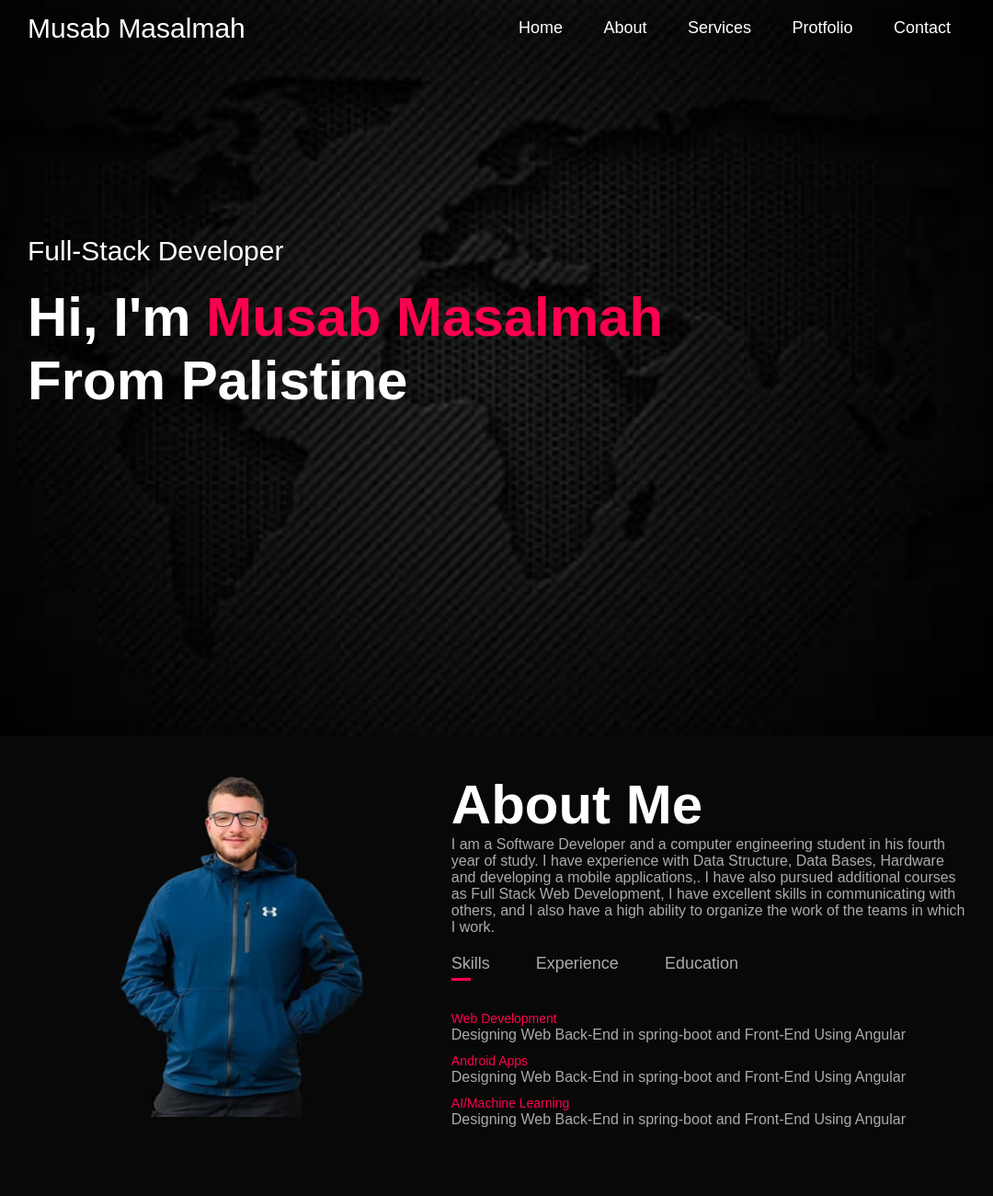
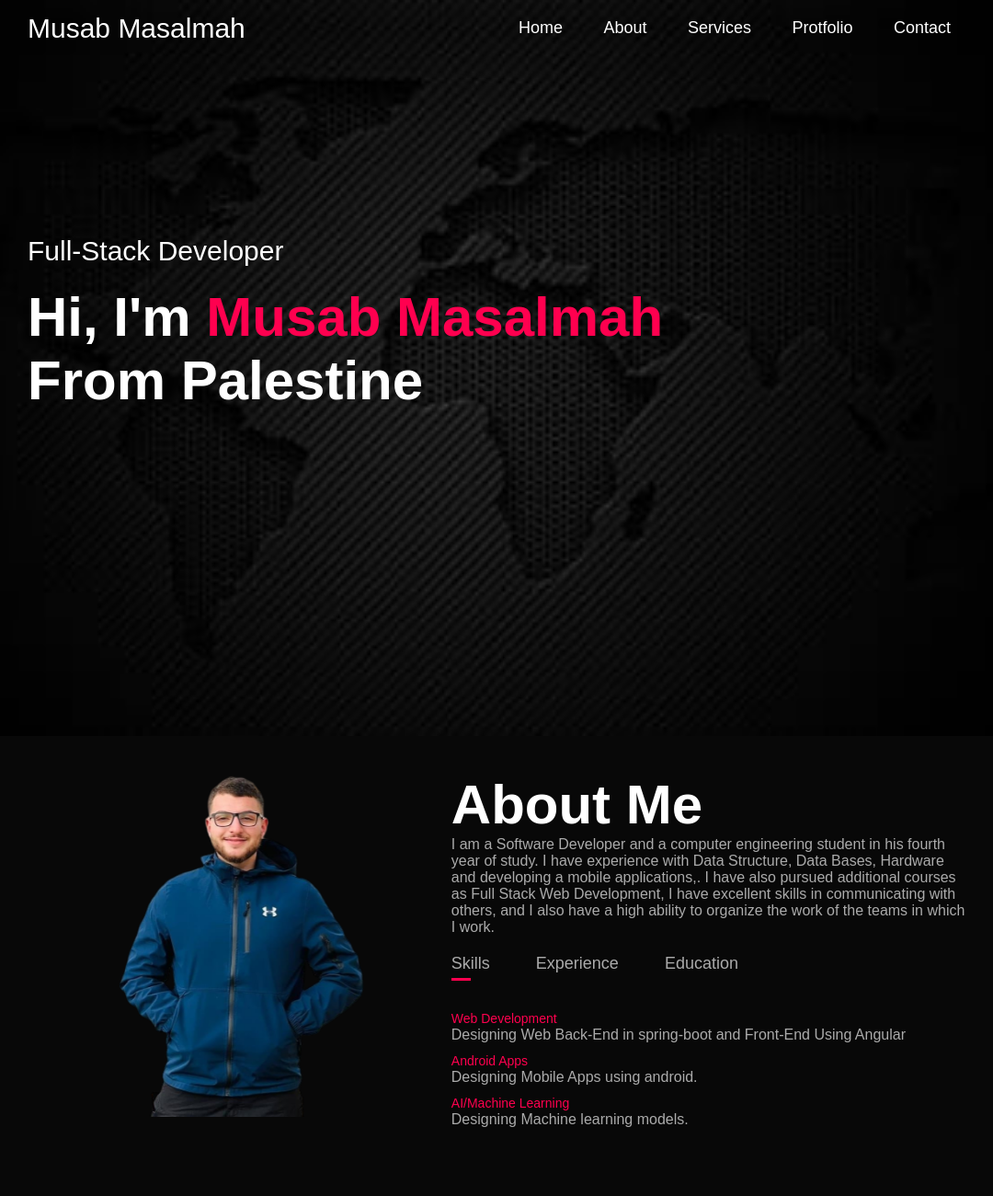
Before and after one commit to MusabMasalmah/Musab-Masalmah-Portfolio-, a plain HTML site: page index.html in a window 1280 px wide. Shown: the top 1300 px of the page at 92% size, without its empty margins (98-1178 px from the left). Drawn offline with Linux system fonts and the light colour scheme.

Commit message:
Final Virsion

```diff
--- a/index.html
+++ b/index.html
@@ -27,7 +27,7 @@
         </nav>
         <div class="header-text">
             <p>Full-Stack Developer</p>
-            <h1>Hi, I'm <span>Musab Masalmah</span> <br> From Palistine</h1>
+            <h1>Hi, I'm <span>Musab Masalmah</span> <br> From Palestine</h1>
         </div>
     </div>
 </div>
@@ -56,14 +56,14 @@
                 <div class="tab-contents active-tab" id="skills">
                     <ul>
                         <li><span>Web Development</span><br>Designing Web Back-End in spring-boot and Front-End Using Angular</li>
-                        <li><span>Android Apps</span><br>Designing Web Back-End in spring-boot and Front-End Using Angular</li>
-                        <li><span>AI/Machine Learning</span><br>Designing Web Back-End in spring-boot and Front-End Using Angular</li>
+                        <li><span>Android Apps</span><br>Designing Mobile Apps using android.</li>
+                        <li><span>AI/Machine Learning</span><br>Designing Machine learning models.</li>
                     </ul>
                 </div>
 
                 <div class="tab-contents" id="experience">
                     <ul>
-                        <li><span>Aurora Training</span><br>spring-boot andAngular</li>
+                        <li><span>Aurora Training</span><br>spring-boot and Angular</li>
                         <li><span>University Courses Projects</span><br>4 years with making usiversity courses projects</li>
                     </ul>
                 </div>
@@ -149,7 +149,7 @@
                     <a href="https://github.com/MusabMasalmah"><i class="fa-brands fa-github"></i></a>
                     <a href="https://www.linkedin.com/in/musab-masalmah-b992042b8/"><i class="fa-brands fa-linkedin"></i></a>
                 </div>
-                <a href="/Images/Musab_Masalmah_CV.pdf" download class="btn btn2">Download CV</a>
+                <a href="/Images/Musab_Masalmah.pdf" download class="btn btn2">Download CV</a>
             </div>
             <div class="contact-right">
                 <form name="submit-to-google-sheet">
```
Also changed, not shown: 2 other files.
